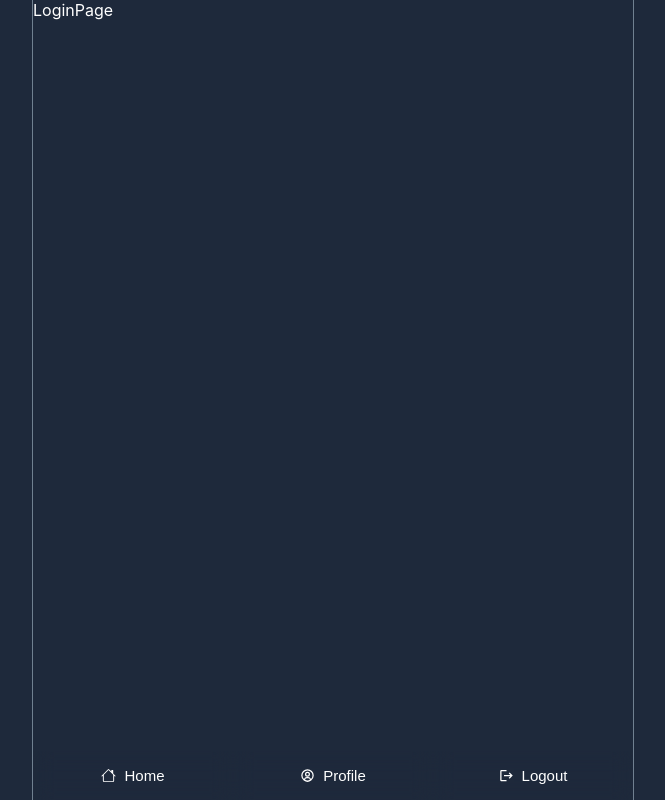
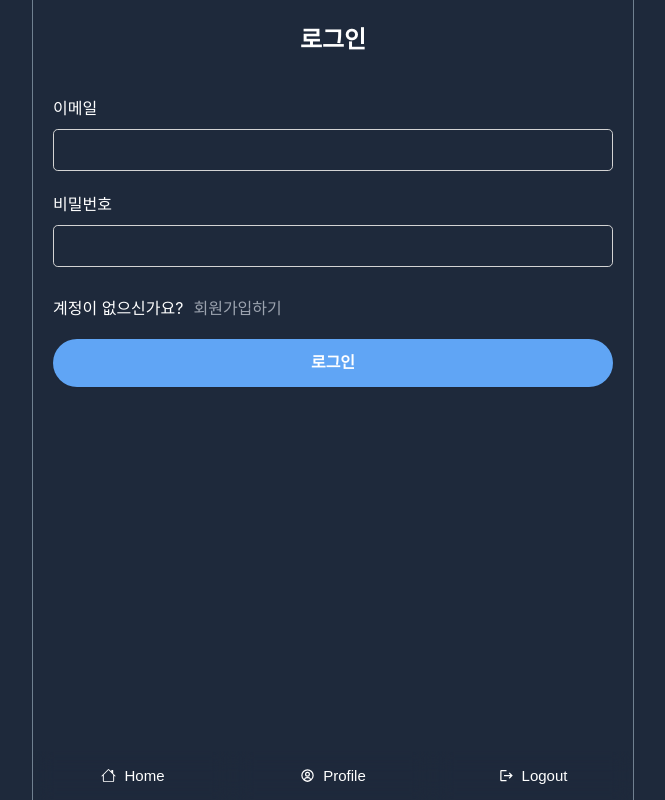
Before and after one commit to 78-artilleryman/twitter-clone-coding, a React (Create React App) app: page /users/login in a window 1280 px wide. Shown: the whole page, without its empty margins (307-972 px from the left). Built offline with nearby package versions, Linux system fonts and the light colour scheme; no server answers.

Commit message:
OAuth 기능 구현

```diff
--- a/src/components/Layout.tsx
+++ b/src/components/Layout.tsx
@@ -8,8 +8,8 @@
 function Layout({children}: LayoutProps) {
   return (
     <div className='layout'>
+      <MenuList/>
       {children}
-      <MenuList/>
     </div>
 
   )
--- a/src/components/Menu.tsx
+++ b/src/components/Menu.tsx
@@ -4,11 +4,20 @@
 import {MdLogout, MdLogin} from "react-icons/md"
 import { useContext } from "react"
 import AuthContext from "context/AuthContext"
+import {getAuth, signOut} from "firebase/auth"
+import { app } from "firebaseApp"
+import { toast } from "react-toastify"
 
 
 function MenuList() {
   const user = useContext(AuthContext)
   const navigate = useNavigate();
+
+  const logOut = async () => {
+    const auth = getAuth(app);
+    await signOut(auth)
+    toast.success("로그아웃 되었습니다.")
+  }
 
   return (
     <div className='footer'>
@@ -18,7 +27,7 @@
        { user === null ? (
        <button type='button' onClick={() => navigate("/users/login")}><MdLogin/>Login</button>
        ) : (
-        <button type='button' onClick={() => navigate("/")}><MdLogout/>Logout</button>
+        <button type='button' onClick={() => logOut()}><MdLogout/>Logout</button>
        )}
 
       </div>
--- a/src/components/users/LoginForm.tsx
+++ b/src/components/users/LoginForm.tsx
@@ -1,8 +1,84 @@
 import React from 'react'
+import { Link , useNavigate } from 'react-router-dom'
+import { useState } from 'react'
+import { signInWithEmailAndPassword, getAuth } from 'firebase/auth';
+import { app } from 'firebaseApp';
+import { toast } from 'react-toastify';
 
 function LoginForm() {
+
+  const [email, setEmail] = useState<string>("");
+  const [password, setPassword] =  useState<string>("");
+  const [error, setErorr] = useState<string>("");
+
+  const navigate = useNavigate();
+
+  const onSubmit = async (e: React.FormEvent<HTMLFormElement>) => {
+    e.preventDefault();
+    try{
+      const auth = getAuth(app);
+      await signInWithEmailAndPassword(auth, email, password);
+
+      toast.success("로그인 되었습니다.")
+      navigate("/");
+    }catch(error:any){
+      console.log(error)
+      toast.error(error?.code)
+    }
+  }
+
+  const onChange = (e: React.ChangeEvent<HTMLInputElement>) => {
+    const {
+      target : {name, value}
+    } = e;
+
+    if(name === 'email'){
+      setEmail(value);
+      const validRegex = /^[a-zA-Z0-9.!#$%&'*+\/=?^_`{|}~-]+@[a-zA-Z0-9-]+(?:\.[a-zA-Z0-9-]+)*$/;
+
+
+      if(!value?.match(validRegex)){
+        setErorr("이메일 형식이 올바르지 않습니다.")
+      }
+      else{
+        setErorr("")
+      }
+    }
+    if(name === 'password'){
+      setPassword(value);
+      if(value?.length < 8){
+        setErorr("비밀번호는 8자리 이상으로 입력해주세요")
+      }
+      else{
+        setErorr("")
+      }
+    }
+  }
+
   return (
-    <div>LoginForm</div>
+    <form onSubmit={onSubmit} className='form form--lg'>
+      <div className="form_title">로그인</div>
+      <div className="form_block">
+        <label htmlFor="email">이메일</label>
+        <input type="text" name='email' id='email' value={email} onChange={onChange} required />
+      </div>
+      <div className="form_block">
+        <label htmlFor="password">비밀번호</label>
+        <input type="password" name='password' id='password' onChange={onChange} value={password} required />
+      </div>
+      {error && error?.length > 0 && (
+        <div className="form_block">
+          <div className="form_error">{error}</div>
+       </div>
+      )}
+      <div className="form_block--lg">
+        계정이 없으신가요?
+        <Link to="/users/signup" className='form_link'>회원가입하기</Link>
+      </div>
+      <div className="form_block">
+       <button type='submit' className='form_btn--submit' disabled={error?.length > 0}>로그인</button>
+      </div>
+    </form>
   )
 }
 
--- a/src/components/users/SignupForm.tsx
+++ b/src/components/users/SignupForm.tsx
@@ -1,7 +1,13 @@
 import React from 'react'
 import { Link , useNavigate } from 'react-router-dom'
 import { useState } from 'react'
-import { createUserWithEmailAndPassword, getAuth } from 'firebase/auth';
+import {
+  createUserWithEmailAndPassword,
+  getAuth,
+  signInWithPopup,
+  GoogleAuthProvider,
+  GithubAuthProvider
+} from 'firebase/auth';
 import { app } from 'firebaseApp';
 import { toast } from 'react-toastify';
 
@@ -71,9 +77,35 @@
     }
   }
 
+  const onClickSocialLogin = async(e: any) => {
+    const {target: {name}} = e;
+
+    let provider;
+    const auth = getAuth(app);
+
+    if(name  === "google"){
+      provider = new GoogleAuthProvider();
+    }
+
+    if(name  === "github"){
+      provider = new GithubAuthProvider();
+    }
+
+    await signInWithPopup(auth, provider as GoogleAuthProvider | GithubAuthProvider)
+    .then((result) => {
+      console.log(result);
+      toast.success("로그인이 되었습니다.");
+    })
+    .catch((error)=>{
+      console.log(error);
+      const errorMessage = error?.message;
+      toast.error(errorMessage)
+    })
+  }
+
   return (
     <form onSubmit={onSubmit} className='form form--lg'>
-      <div className="form_title"></div>
+      <div className="form_title">회원가입</div>
       <div className="form_block">
         <label htmlFor="email">이메일</label>
         <input type="text" name='email' id='email' value={email} onChange={onChange} required />
@@ -93,10 +125,16 @@
       )}
       <div className="form_block">
         계정이 있으신가요?
-        <Link to="/login" className='form_link'>로그인하기</Link>
+        <Link to="/users/login" className='form_link'>로그인하기</Link>
       </div>
       <div className="form_block">
        <button type='submit' className='form_btn--submit' disabled={error?.length > 0}>회원가입</button>
+      </div>
+      <div className="form_block">
+        <button type='button' name='google' className='form_btn--google' onClick={onClickSocialLogin}>Google로 회원가입</button>
+      </div>
+      <div className="form_block">
+        <button type='button' name='github' className='form_btn--github' onClick={onClickSocialLogin}>Github로 회원가입</button>
       </div>
     </form>
   )
--- a/src/index.scss
+++ b/src/index.scss
@@ -320,4 +320,27 @@
   &_error{
     color: red;
   }
+
+  &_btn--google{
+    @extend .form_btn--submit;
+    background-color: $white;
+    color: $activeBorder;
+
+    &:hover,
+    &:focus{
+      background-color: $promaryColor;
+      color: $white;
+    }
+  }
+  &_btn--github{
+    @extend .form_btn--submit;
+    background-color: black;
+    color: $white;
+
+    &:hover,
+    &:focus{
+      background-color: $activeBackground;
+      color: $white;
+    }
+  }
 }
--- a/src/pages/users/LoginPage.tsx
+++ b/src/pages/users/LoginPage.tsx
@@ -1,8 +1,11 @@
 import React from 'react'
+import LoginForm from 'components/users/LoginForm'
 
 function LoginPage() {
   return (
-    <div>LoginPage</div>
+    <>
+    <LoginForm/>
+    </>
   )
 }
 
```
